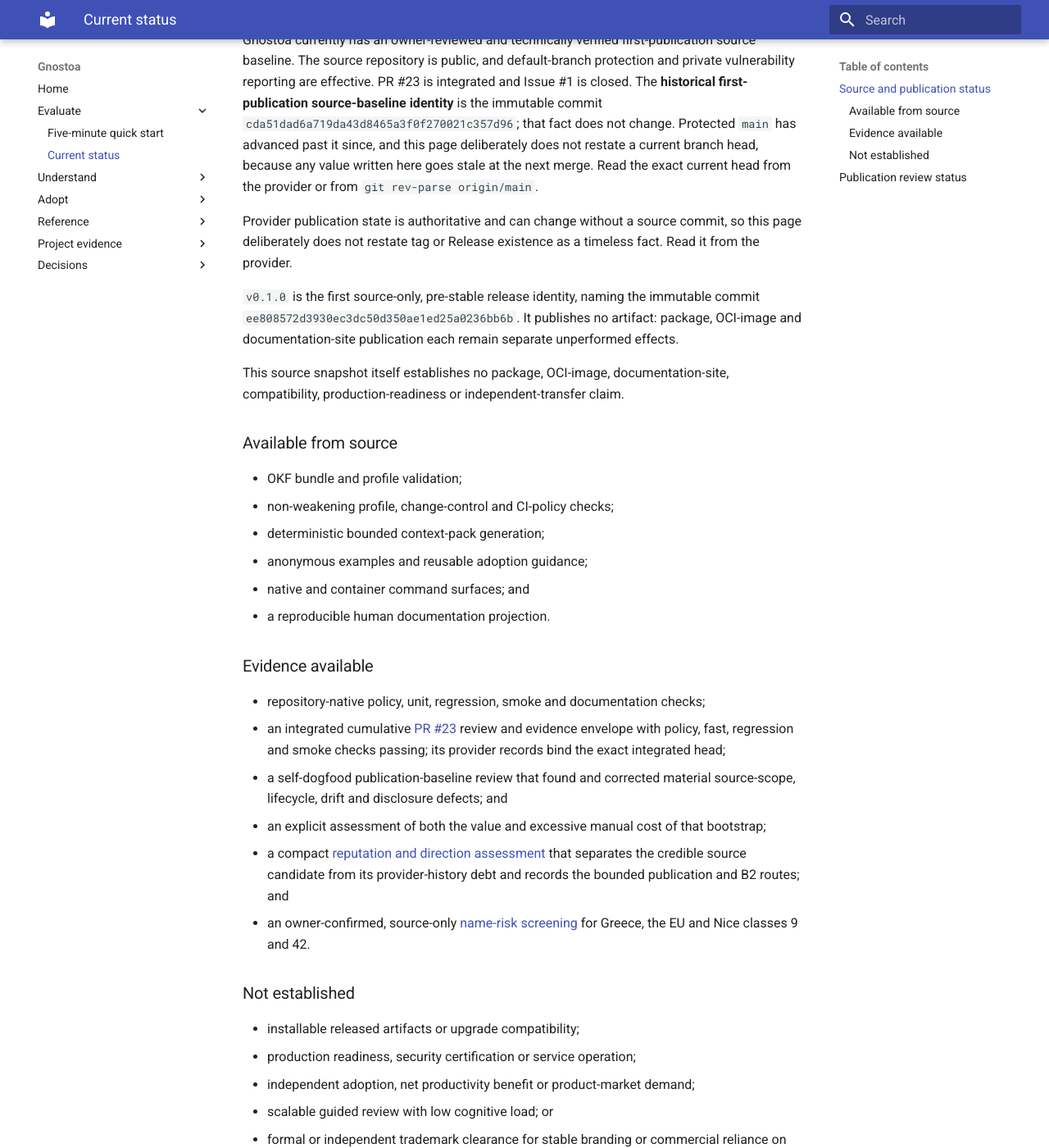
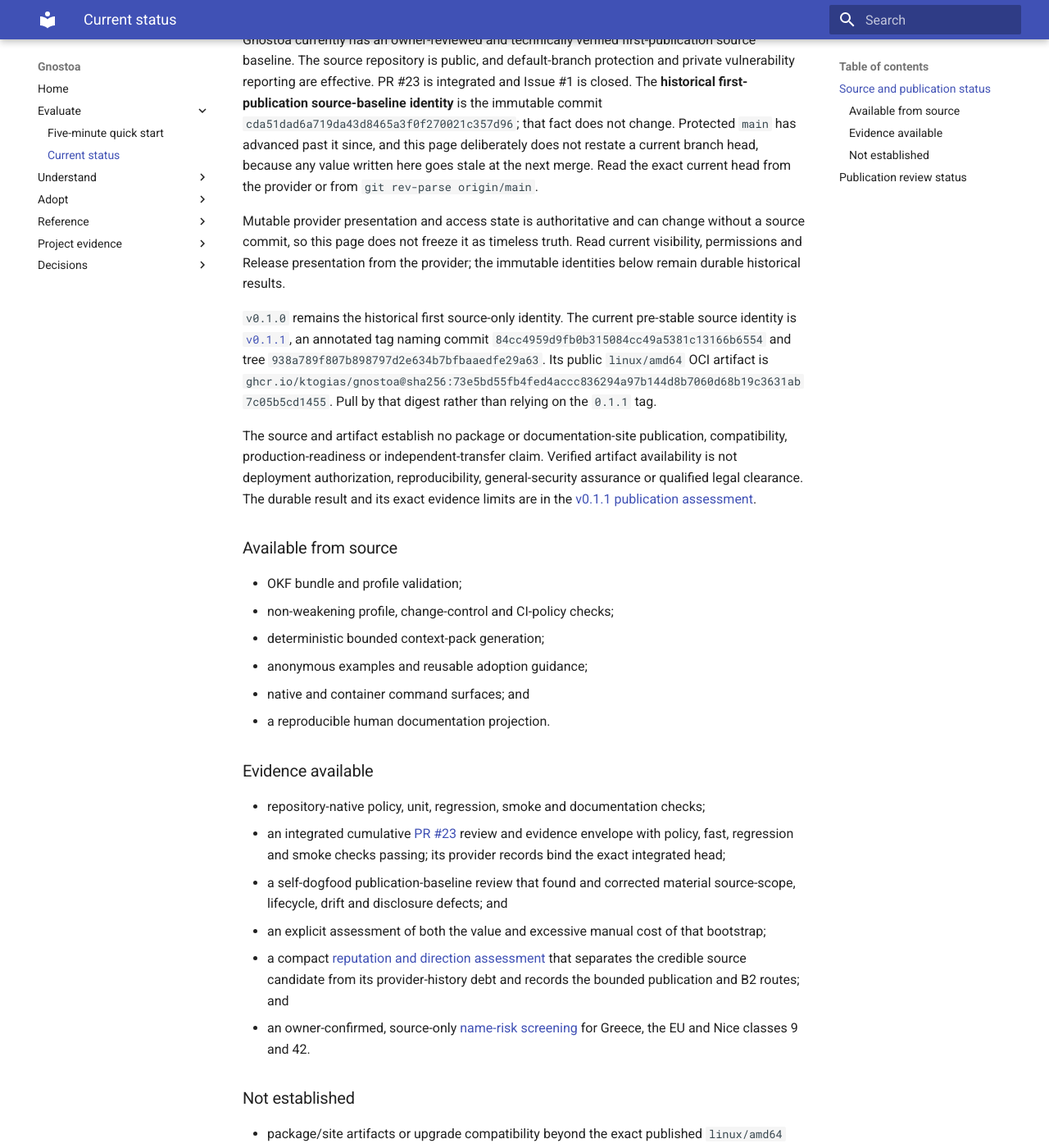
Before and after one commit to ktogias/gnostoa, an MkDocs documentation site: the page built from docs/status.md, in a window 1280 px wide and 1400 px high, scrolled down 286 px. Shown: the whole window at 82% size. Built offline with MkDocs 1.6.1 and Material for MkDocs 9.7.7, drawn with Linux system fonts in a browser that asks for light colours; some of the changed text lies outside the part shown.

Commit message:
Reconcile the v0.1.1 source and OCI publication result
Refs #89

```diff
--- a/docs/status.md
+++ b/docs/status.md
@@ -15,18 +15,26 @@ first-publication source-baseline identity** is the immutable commit
 current branch head, because any value written here goes stale at the next merge.
 Read the exact current head from the provider or from `git rev-parse origin/main`.
 
-Provider publication state is authoritative and can change without a source
-commit, so this page deliberately does not restate tag or Release existence as a
-timeless fact. Read it from the provider.
+Mutable provider presentation and access state is authoritative and can change
+without a source commit, so this page does not freeze it as timeless truth. Read
+current visibility, permissions and Release presentation from the provider;
+the immutable identities below remain durable historical results.
 
-`v0.1.0` is the first source-only, pre-stable release identity, naming the
-immutable commit `ee808572d3930ec3dc50d350ae1ed25a0236bb6b`. It publishes no
-artifact: package, OCI-image and documentation-site publication each remain
-separate unperformed effects.
+`v0.1.0` remains the historical first source-only identity. The current
+pre-stable source identity is [`v0.1.1`](https://github.com/ktogias/gnostoa/releases/tag/v0.1.1),
+an annotated tag naming commit
+`84cc4959d9fb0b315084cc49a5381c13166b6554` and tree
+`938a789f807b898797d2e634b7bfbaaedfe29a63`. Its public `linux/amd64` OCI
+artifact is
+`ghcr.io/ktogias/gnostoa@sha256:73e5bd55fb4fed4accc836294a97b144d8b7060d68b19c3631ab7c05b5cd1455`.
+Pull by that digest rather than relying on the `0.1.1` tag.
 
-This source snapshot itself establishes no package, OCI-image,
-documentation-site, compatibility, production-readiness or independent-transfer
-claim.
+The source and artifact establish no package or documentation-site publication,
+compatibility, production-readiness or independent-transfer claim. Verified
+artifact availability is not deployment authorization, reproducibility,
+general-security assurance or qualified legal clearance. The durable result and
+its exact evidence limits are in the
+[v0.1.1 publication assessment](../knowledge/assessments/v0-1-1-source-and-oci-publication-result.md).
 
 ### Available from source
 
@@ -56,7 +64,8 @@ claim.
 
 ### Not established
 
-- installable released artifacts or upgrade compatibility;
+- package/site artifacts or upgrade compatibility beyond the exact published
+  `linux/amd64` digest;
 - production readiness, security certification or service operation;
 - independent adoption, net productivity benefit or product-market demand;
 - scalable guided review with low cognitive load; or
@@ -104,8 +113,9 @@ platform is deferred Research rather than a publication gate, as recorded by
 The source-publication route treated exact disclosure, visibility with `main`
 unchanged, protection, anonymous read-back and protected integration as
 separate effects. All completed for the source baseline; Issue #1 and PR #23
-bind the current integration result. Package, image and site publication remain
-separate later effects.
+bind the current integration result. Package and site publication remain
+separate later effects. The later `v0.1.1` source and OCI effects are reconciled
+in their own [durable result](../knowledge/assessments/v0-1-1-source-and-oci-publication-result.md).
 
 Clean wheel and source-distribution candidates now build and run against an
 explicit separate public-source binding; an absent or malformed binding fails
@@ -131,10 +141,11 @@ do not prove acceptance, the package audit does not establish package trust,
 legacy license metadata still requires human review, and neither the inventory
 nor the tree scan covers the OS/base image, Git history or provider artifacts.
 [Dependency evidence](dependency-evidence.md) documents the exact boundary.
-Complete image/system-component inventory, legal review, publisher and release
-provenance and the remaining artifact-release gates remain open. The exact
-source-publication disposition, protection and integration state remains in
-the linked provider records.
+The published digest has bounded runtime inventory and GitHub build-provenance
+verification. Exact rebuild reproducibility, qualified legal clearance,
+production readiness, package/site publication and broader consumer assurances
+remain unclaimed. The exact source-publication disposition, protection and
+integration state remains in the linked provider and durable result records.
 
 ## Current direction
 
```
Also changed, not shown: README.md (+27 -10 lines), docs/compatibility.md (+19 -15 lines), knowledge/assessments/v0-1-1-source-and-oci-publication-result.md (added, +166 -0 lines), knowledge/decisions/0040-reconcile-the-v0-1-1-source-and-oci-publication-result.md (added, +101 -0 lines), knowledge/index.md (+2 -0 lines), knowledge/runbooks/publish-source-only-release.md (+5 -6 lines).
